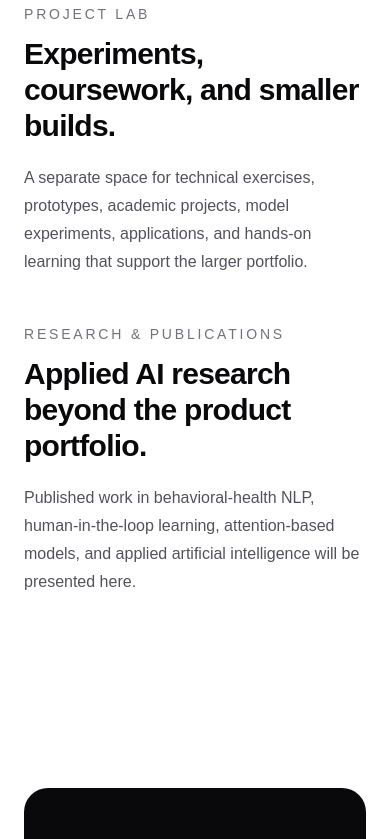
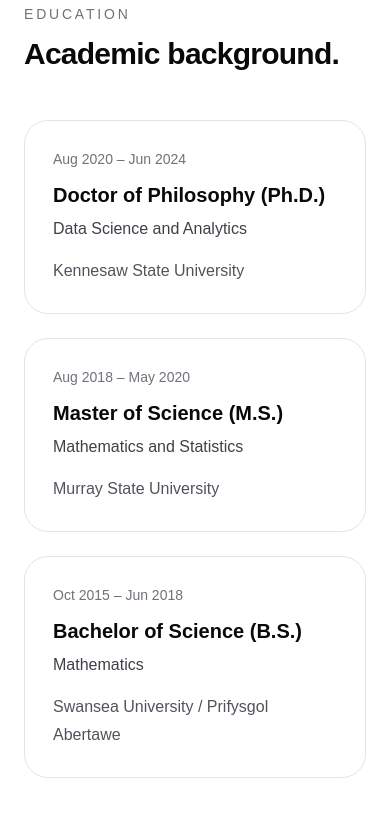
Before and after one commit to BrownMKW/portfolio, a Next.js app: page / in a window 390 px wide. Shown: the part 5260-6099 px from the top of the page. Built offline with nearby package versions, Linux system fonts and the light colour scheme.

Commit message:
Add education section and navigation

```diff
--- a/app/page.tsx
+++ b/app/page.tsx
@@ -213,6 +213,43 @@
         </div>
       </section>
 
+      {/* Education */}
+      <section
+        id="education"
+        className="mx-auto max-w-6xl px-6 py-24 sm:px-8"
+      >
+        <div className="mb-12">
+          <p className="text-sm font-medium uppercase tracking-[0.2em] text-zinc-500">
+            Education
+          </p>
+
+          <h2 className="mt-3 text-3xl font-semibold tracking-tight sm:text-4xl">
+            Academic background.
+          </h2>
+        </div>
+
+        <div className="grid gap-6 md:grid-cols-3">
+          {portfolio.education.map((item) => (
+            <article
+              key={`${item.degree}-${item.institution}`}
+              className="rounded-3xl border border-zinc-200 p-7 dark:border-zinc-800"
+            >
+              <p className="text-sm text-zinc-500">{item.dates}</p>
+
+              <h3 className="mt-3 text-xl font-semibold">{item.degree}</h3>
+
+              <p className="mt-2 font-medium text-zinc-700 dark:text-zinc-200">
+                {item.field}
+              </p>
+
+              <p className="mt-4 leading-7 text-zinc-600 dark:text-zinc-300">
+                {item.institution}
+              </p>
+            </article>
+          ))}
+        </div>
+      </section>
+
       {/* Project Lab + Research */}
       <section>
         <div className="mx-auto grid max-w-6xl gap-12 px-6 py-24 sm:px-8 lg:grid-cols-2">
--- a/components/Navbar.tsx
+++ b/components/Navbar.tsx
@@ -25,6 +25,13 @@
           </a>
 
           <a
+            href="#education"
+            className="transition hover:text-zinc-950 dark:hover:text-white"
+          >
+            Education
+          </a>
+
+          <a
             href="#lab"
             className="transition hover:text-zinc-950 dark:hover:text-white"
           >
--- a/data/portfolio.ts
+++ b/data/portfolio.ts
@@ -78,4 +78,25 @@
                 "Co-developed and co-taught developmental mathematics coursework while supporting students transitioning into college-level mathematics.",
         },
     ],
+
+    education: [
+        {
+            degree: "Doctor of Philosophy (Ph.D.)",
+            field: "Data Science and Analytics",
+            institution: "Kennesaw State University",
+            dates: "Aug 2020 – Jun 2024",
+        },
+        {
+            degree: "Master of Science (M.S.)",
+            field: "Mathematics and Statistics",
+            institution: "Murray State University",
+            dates: "Aug 2018 – May 2020",
+        },
+        {
+            degree: "Bachelor of Science (B.S.)",
+            field: "Mathematics",
+            institution: "Swansea University / Prifysgol Abertawe",
+            dates: "Oct 2015 – Jun 2018",
+        },
+    ],
 };
```
Lines whose indentation alone changed are shown as unchanged.
